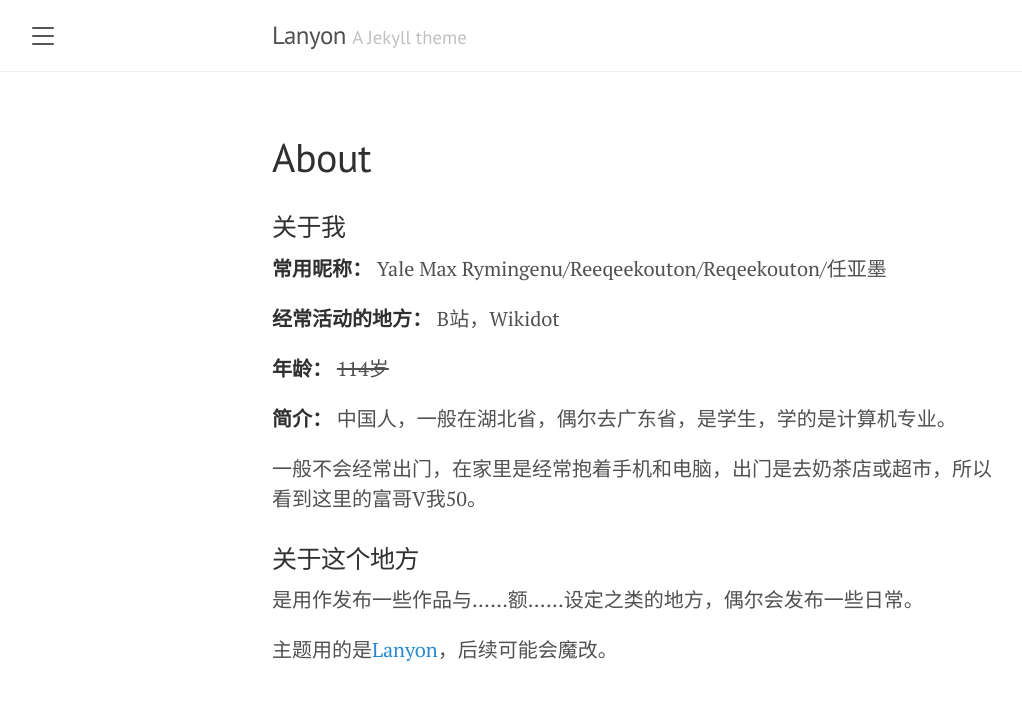
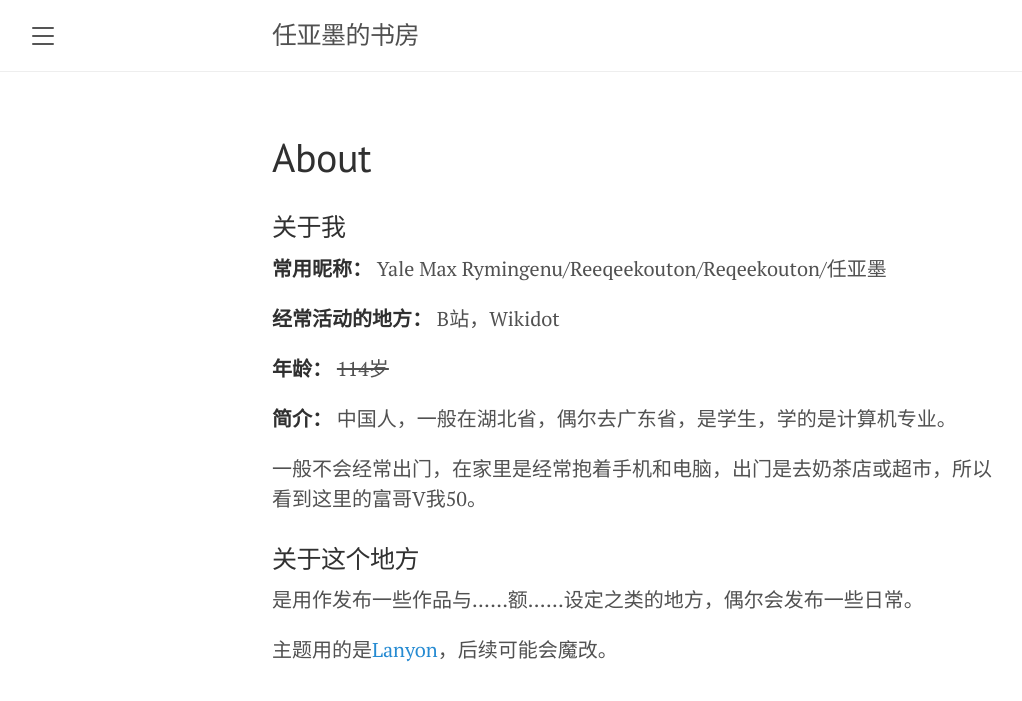
Before and after one commit to Reqeekouton/reqeekouton.github.io, a Jekyll site: the page built from about.md, in a window 1280 px wide. Shown: the top 701 px of the page, without its empty margins (8-1030 px from the left). Built offline with Jekyll 4.4.1, drawn with Linux system fonts in a browser that asks for light colours; some web fonts are replaced.

Commit message:
Update _config.yml

```diff
--- a/_config.yml
+++ b/_config.yml
@@ -1,17 +1,17 @@
 # Setup
-title:               Lanyon
-tagline:             'A Jekyll theme'
-description:         'A reserved <a href="https://jekyllrb.com" target="_blank">Jekyll</a> theme that places the utmost gravity on content with a hidden drawer. Made by <a href="https://twitter.com/mdo" target="_blank">@mdo</a>.'
-url:                 http://lanyon.getpoole.com
+title:               '任亚墨的书房'
+tagline:             ''
+description:         '仍然处于测试'
+url:                 https://reqeekouton.github.io/
 baseurl:             ''
 paginate:            5
 permalink:           pretty
 
 # About/contact
 author:
-  name:              Mark Otto
-  url:               https://twitter.com/mdo
-  email:             markdotto@gmail.com
+  name:              任亚墨
+  url:
+  email:
 
 # Gems
 plugins:
@@ -19,4 +19,4 @@ plugins:
 
 # Custom vars
 version:             1.1.0
-google_analytics_id: #UA-XXXX-Y
+google_analytics_id:
```
